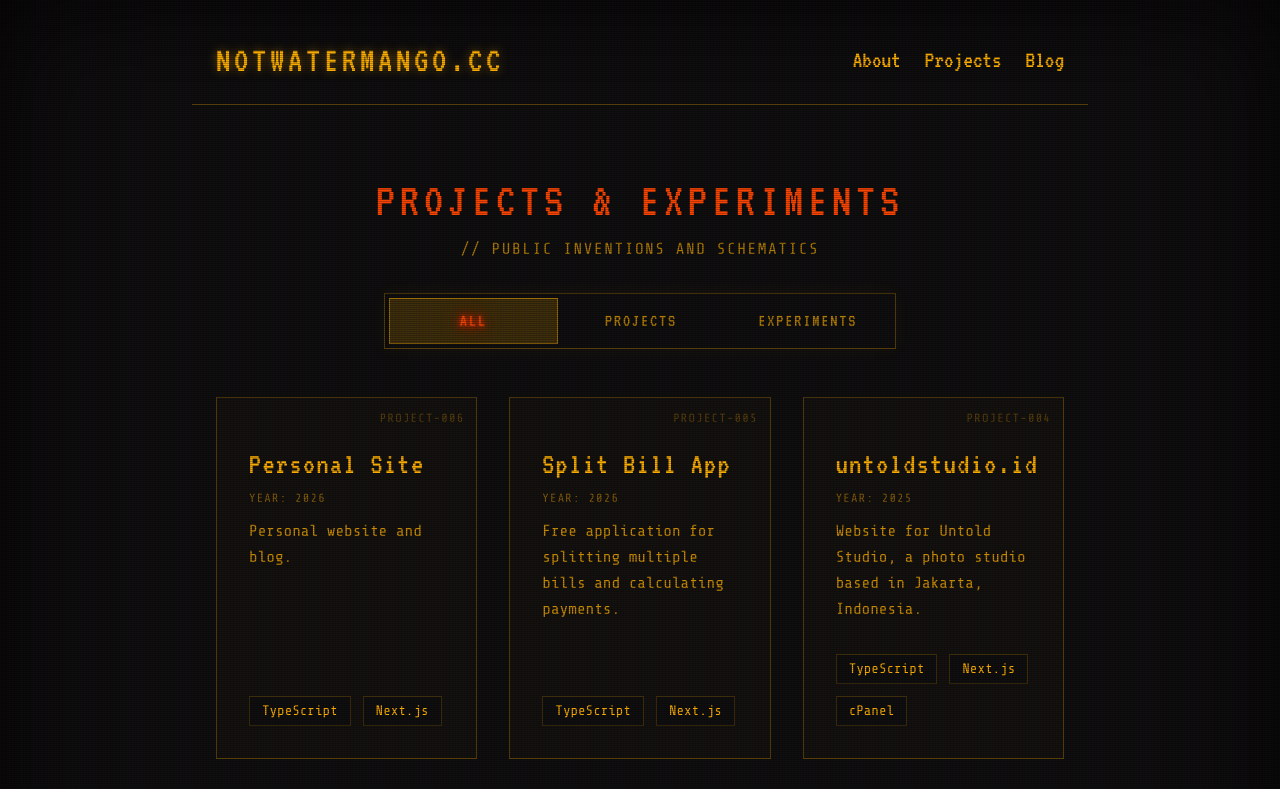
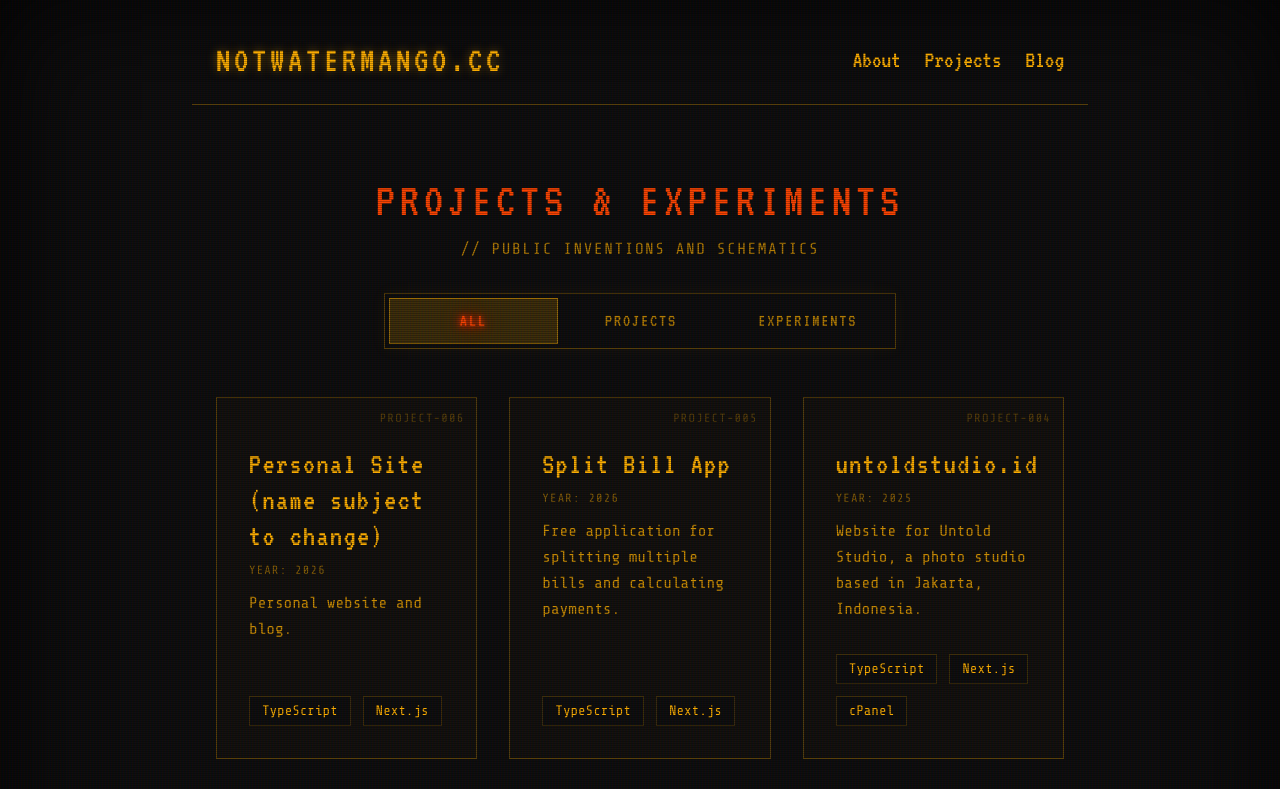
Before and after one commit to notwatermango/site, a Next.js app: page /projects in a window 1280 px wide. Shown: the top 789 px of the page. Built offline with nearby package versions, Linux system fonts and the light colour scheme.

Commit message:
chore: project name consistency 💀

```diff
--- a/app/projects/page.tsx
+++ b/app/projects/page.tsx
@@ -8,7 +8,7 @@ export default function Portfolio() {
   const projects = [
     {
       id: "PROJECT-006",
-      name: "Personal Site",
+      name: "Personal Site (name subject to change)",
       description: "Personal website and blog.",
       link: "https://github.com/notwatermango/site",
       tech: ["TypeScript", "Next.js"],
```
